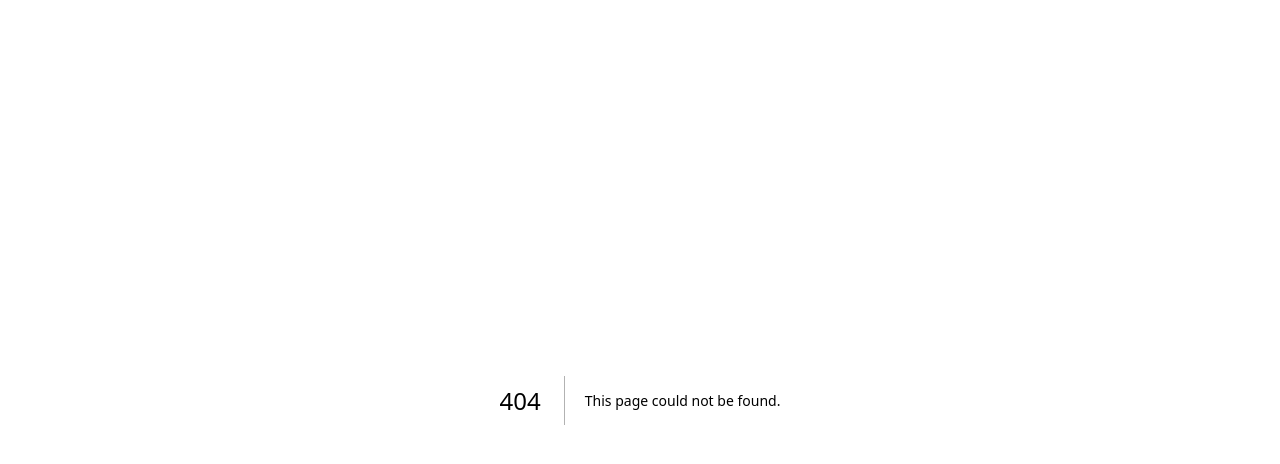
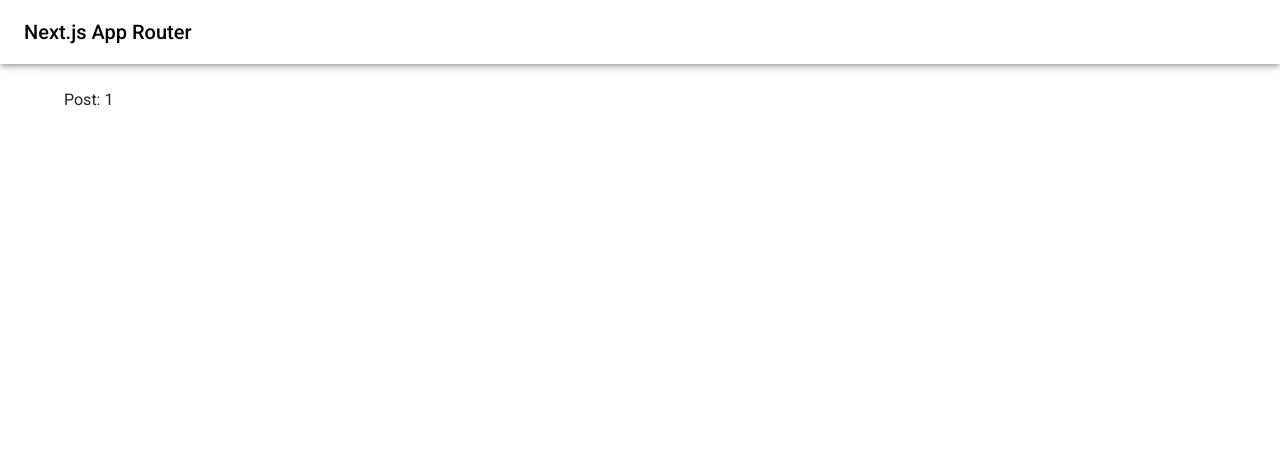
Before and after one commit to shnydercom/uxiverse.com, a Next.js app in the folder react-based/ontology-documentation-in-browser/: page /ontology/1 in a window 1280 px wide. Before the commit this address had no page. Shown: the top 464 px of the page. Built offline with nearby package versions, Linux system fonts and the light colour scheme.

Commit message:
basic mui setup and dynamic routing

```diff
--- a/react-based/ontology-documentation-in-browser/next.config.js
+++ b/react-based/ontology-documentation-in-browser/next.config.js
@@ -1,4 +1,14 @@
 /** @type {import('next').NextConfig} */
-const nextConfig = {}
+const ontologyConfig = require("./ontology.config.js");
+const nextConfig = {
+    basePath: ontologyConfig.baseNextJsPath,
+    reactStrictMode: true,
+    swcMinify: true,
+    modularizeImports: {
+        '@mui/icons-material': {
+            transform: '@mui/icons-material/{{member}}',
+        },
+    },
+}
 
 module.exports = nextConfig
--- /dev/null
+++ b/react-based/ontology-documentation-in-browser/ontology.config.js
@@ -0,0 +1,6 @@
+const ontologyConfig = {
+    baseIRI: 'https://uxiverse.com/ontology/',
+    baseNextJsPath: '/ontology'
+}
+
+module.exports = ontologyConfig
--- /dev/null
+++ b/react-based/ontology-documentation-in-browser/src/app/[definedTerm]/page.tsx
@@ -0,0 +1,3 @@
+export default function Page({ params }: { params: { definedTerm: string } }) {
+    return <p>Post: {params.definedTerm}</p>
+}
--- a/react-based/ontology-documentation-in-browser/src/app/layout.tsx
+++ b/react-based/ontology-documentation-in-browser/src/app/layout.tsx
@@ -1,3 +1,5 @@
+import ThemeRegistry from '@/components/ThemeRegistry/ThemeRegistry'
+import { AppBar, Toolbar, Typography, Box } from '@mui/material'
 import './globals.css'
 import type { Metadata } from 'next'
 import { Inter } from 'next/font/google'
@@ -16,7 +18,29 @@ export default function RootLayout({
 }) {
   return (
     <html lang="en">
-      <body className={inter.className}>{children}</body>
+      <body>
+        <ThemeRegistry>
+          <AppBar position="fixed" sx={{ zIndex: 2000 }}>
+            <Toolbar sx={{ backgroundColor: 'background.paper' }}>
+              <Typography variant="h6" noWrap component="div" color="black">
+                Next.js App Router
+              </Typography>
+            </Toolbar>
+          </AppBar>
+          <Box
+            component="main"
+            sx={{
+              flexGrow: 1,
+              bgcolor: 'background.default',
+              ml: `40px`,
+              mt: ['48px', '56px', '64px'],
+              p: 3,
+            }}
+          >
+            {children}
+          </Box>
+        </ThemeRegistry>
+      </body>
     </html>
   )
 }
--- a/react-based/ontology-documentation-in-browser/src/app/page.tsx
+++ b/react-based/ontology-documentation-in-browser/src/app/page.tsx
@@ -17,7 +17,7 @@ export default function Home() {
           >
             By{' '}
             <Image
-              src="/vercel.svg"
+              src="/ontology/vercel.svg"
               alt="Vercel Logo"
               className={styles.vercelLogo}
               width={100}
@@ -31,7 +31,7 @@ export default function Home() {
       <div className={styles.center}>
         <Image
           className={styles.logo}
-          src="/next.svg"
+          src="/ontology/next.svg"
           alt="Next.js Logo"
           width={180}
           height={37}
--- /dev/null
+++ b/react-based/ontology-documentation-in-browser/src/components/ThemeRegistry/EmotionCache.tsx
@@ -0,0 +1,94 @@
+'use client';
+import * as React from 'react';
+import createCache from '@emotion/cache';
+import { useServerInsertedHTML } from 'next/navigation';
+import { CacheProvider as DefaultCacheProvider } from '@emotion/react';
+import type { EmotionCache, Options as OptionsOfCreateCache } from '@emotion/cache';
+
+export type NextAppDirEmotionCacheProviderProps = {
+  /** This is the options passed to createCache() from 'import createCache from "@emotion/cache"' */
+  options: Omit<OptionsOfCreateCache, 'insertionPoint'>;
+  /** By default <CacheProvider /> from 'import { CacheProvider } from "@emotion/react"' */
+  CacheProvider?: (props: {
+    value: EmotionCache;
+    children: React.ReactNode;
+  }) => React.JSX.Element | null;
+  children: React.ReactNode;
+};
+
+// Adapted from https://github.com/garronej/tss-react/blob/main/src/next/appDir.tsx
+export default function NextAppDirEmotionCacheProvider(props: NextAppDirEmotionCacheProviderProps) {
+  const { options, CacheProvider = DefaultCacheProvider, children } = props;
+
+  const [registry] = React.useState(() => {
+    const cache = createCache(options);
+    cache.compat = true;
+    const prevInsert = cache.insert;
+    let inserted: { name: string; isGlobal: boolean }[] = [];
+    cache.insert = (...args) => {
+      const [selector, serialized] = args;
+      if (cache.inserted[serialized.name] === undefined) {
+        inserted.push({
+          name: serialized.name,
+          isGlobal: !selector,
+        });
+      }
+      return prevInsert(...args);
+    };
+    const flush = () => {
+      const prevInserted = inserted;
+      inserted = [];
+      return prevInserted;
+    };
+    return { cache, flush };
+  });
+
+  useServerInsertedHTML(() => {
+    const inserted = registry.flush();
+    if (inserted.length === 0) {
+      return null;
+    }
+    let styles = '';
+    let dataEmotionAttribute = registry.cache.key;
+
+    const globals: {
+      name: string;
+      style: string;
+    }[] = [];
+
+    inserted.forEach(({ name, isGlobal }) => {
+      const style = registry.cache.inserted[name];
+
+      if (typeof style !== 'boolean') {
+        if (isGlobal) {
+          globals.push({ name, style });
+        } else {
+          styles += style;
+          dataEmotionAttribute += ` ${name}`;
+        }
+      }
+    });
+
+    return (
+      <React.Fragment>
+        {globals.map(({ name, style }) => (
+          <style
+            key={name}
+            data-emotion={`${registry.cache.key}-global ${name}`}
+            // eslint-disable-next-line react/no-danger
+            dangerouslySetInnerHTML={{ __html: style }}
+          />
+        ))}
+        {styles && (
+          <style
+            data-emotion={dataEmotionAttribute}
+            // eslint-disable-next-line react/no-danger
+            dangerouslySetInnerHTML={{ __html: styles }}
+          />
+        )}
+      </React.Fragment>
+    );
+  });
+
+  return <CacheProvider value={registry.cache}>{children}</CacheProvider>;
+}
--- /dev/null
+++ b/react-based/ontology-documentation-in-browser/src/components/ThemeRegistry/ThemeRegistry.tsx
@@ -0,0 +1,18 @@
+'use client';
+import * as React from 'react';
+import { ThemeProvider } from '@mui/material/styles';
+import CssBaseline from '@mui/material/CssBaseline';
+import NextAppDirEmotionCacheProvider from './EmotionCache';
+import theme from './theme';
+
+export default function ThemeRegistry({ children }: { children: React.ReactNode }) {
+  return (
+    <NextAppDirEmotionCacheProvider options={{ key: 'mui' }}>
+      <ThemeProvider theme={theme}>
+        {/* CssBaseline kickstart an elegant, consistent, and simple baseline to build upon. */}
+        <CssBaseline />
+        {children}
+      </ThemeProvider>
+    </NextAppDirEmotionCacheProvider>
+  );
+}
--- /dev/null
+++ b/react-based/ontology-documentation-in-browser/src/components/ThemeRegistry/theme.ts
@@ -0,0 +1,30 @@
+import { Roboto } from 'next/font/google';
+import { createTheme } from '@mui/material/styles';
+
+const roboto = Roboto({
+  weight: ['300', '400', '500', '700'],
+  subsets: ['latin'],
+  display: 'swap',
+});
+
+const theme = createTheme({
+  palette: {
+    mode: 'light',
+  },
+  typography: {
+    fontFamily: roboto.style.fontFamily,
+  },
+  components: {
+    MuiAlert: {
+      styleOverrides: {
+        root: ({ ownerState }) => ({
+          ...(ownerState.severity === 'info' && {
+            backgroundColor: '#60a5fa',
+          }),
+        }),
+      },
+    },
+  },
+});
+
+export default theme;
```
Also changed, not shown: react-based/ontology-documentation-in-browser/package.json (+14 -7 lines), react-based/ontology-documentation-in-browser/src/components/MediaCard.tsx (added, +37 -0 lines).
